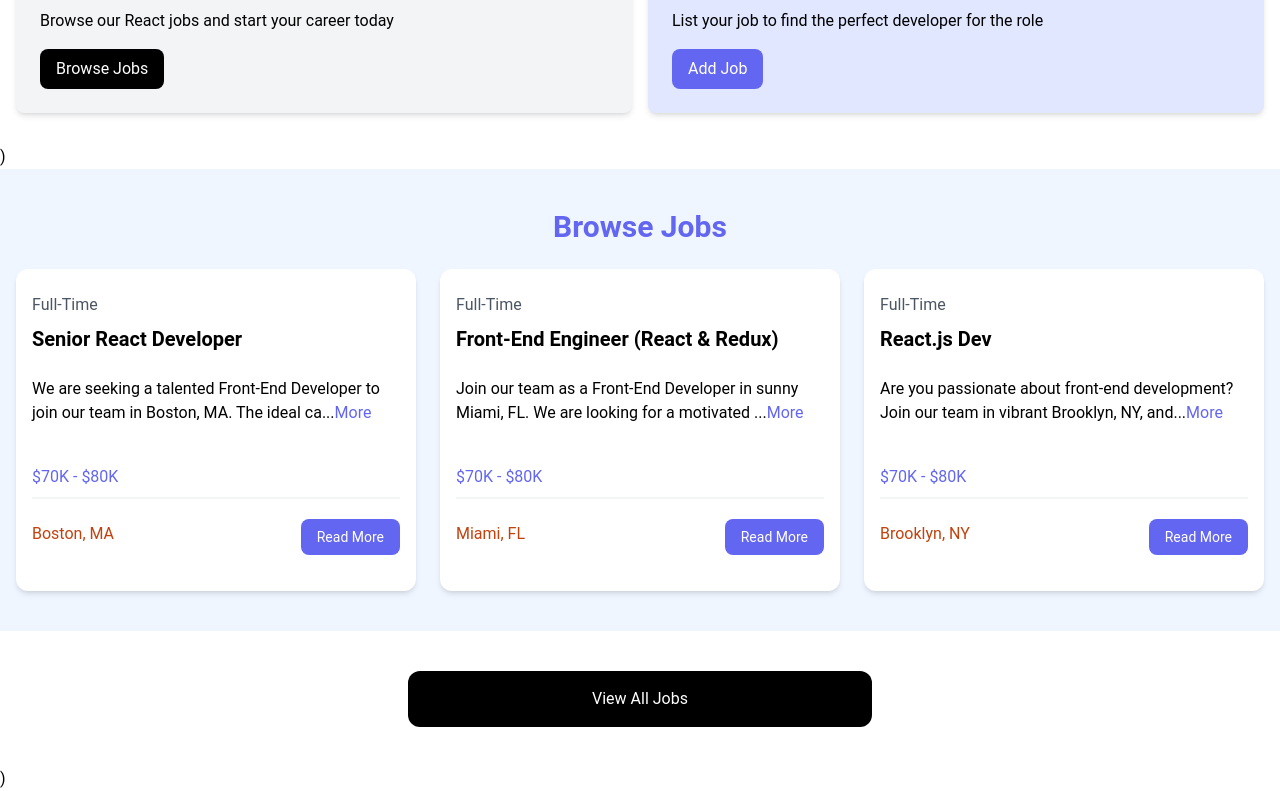
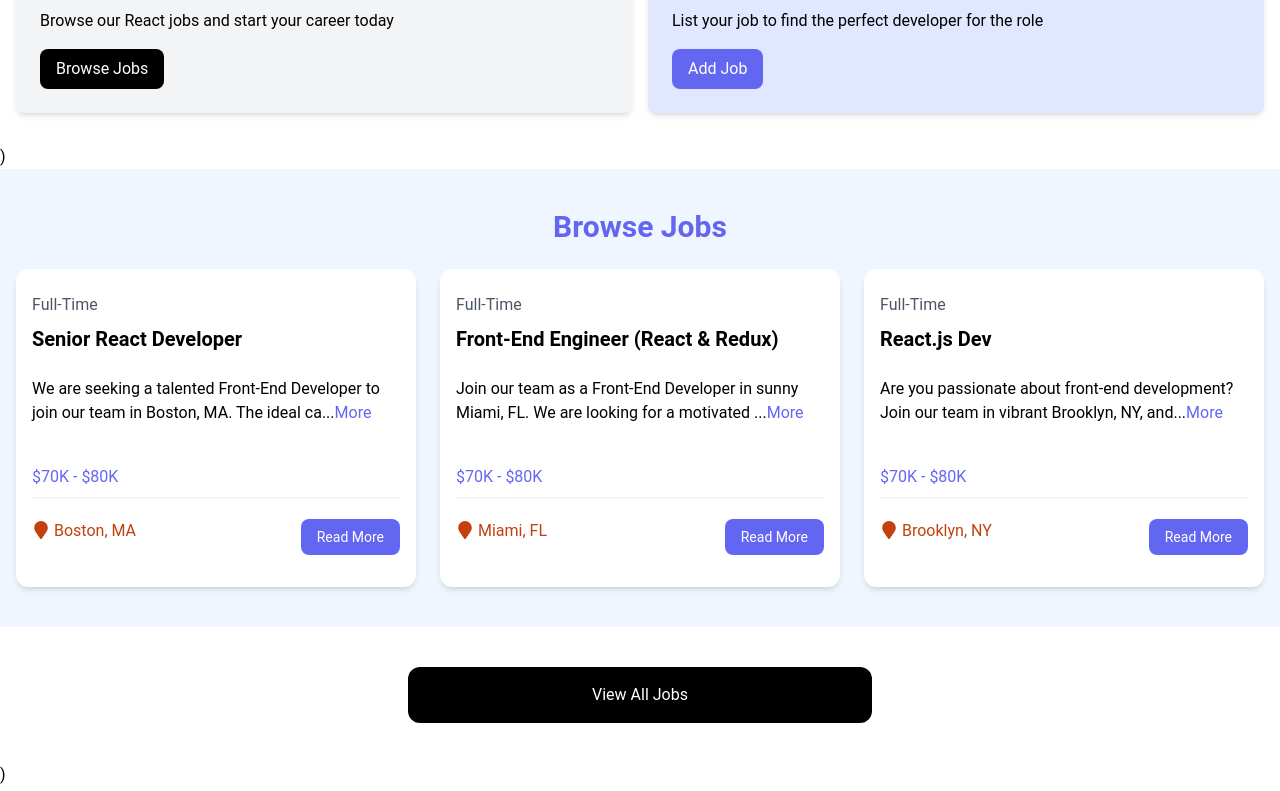
Before and after one commit to bradenbuchanan/ReactTutortials, a React (Vite) app in the folder react-crash-2024/: page / in a window 1280 px wide. Shown: the part 512-1303 px from the top of the page. Built offline with nearby package versions, Linux system fonts and the light colour scheme.

Commit message:
adding icons

```diff
--- a/react-crash-2024/src/components/JobListing.jsx
+++ b/react-crash-2024/src/components/JobListing.jsx
@@ -1,4 +1,5 @@
 import { useState } from 'react'
+import { FaMap, FaMapMarker } from 'react-icons/fa'
 
 import React from 'react'
 
@@ -34,7 +35,7 @@
 
       <div className="flex flex-col lg:flex-row justify-between mb-4">
         <div className="text-orange-700 mb-3">
-          <i className="fa-solid fa-location-dot text-lg"></i>
+          <FaMapMarker className='inline text-lg mb-1 mr-1'/>
           {job.location}
         </div>
         <a
```
